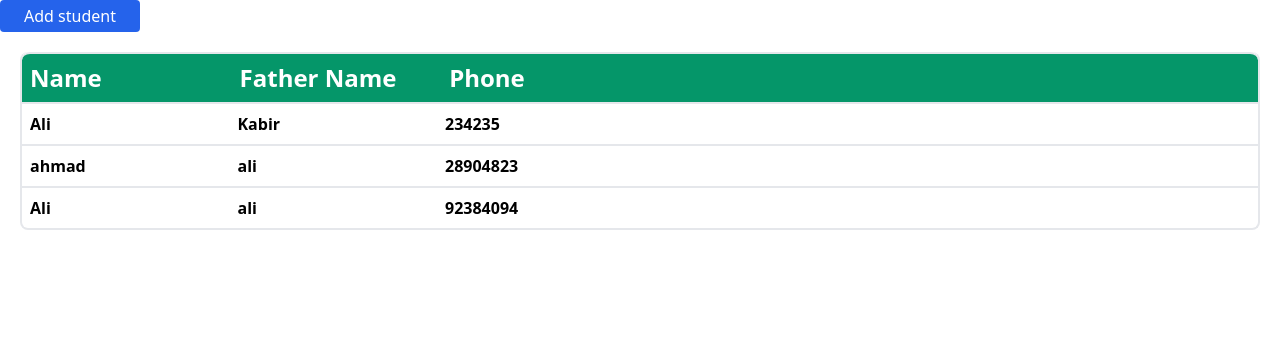
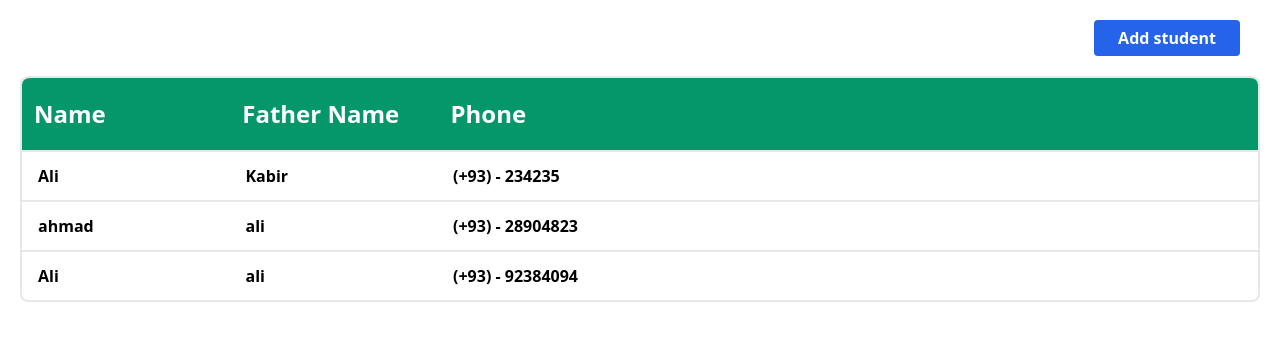
Before and after one commit to ShahedAhmadAhadi/django003, a Django app: page /home/ in a window 1280 px wide. Shown: the part 60-401 px from the top of the page. Run offline with Django 3.2, Linux system fonts and the light colour scheme; data comes from the database, SQL or seed files in the repository; both versions use the stored data as it was after the commit; style sheets or scripts are compiled from the project's sources.

Commit message:
refactor

```diff
--- a/students/static/students/app.js
+++ b/students/static/students/app.js
@@ -1,7 +1,11 @@
 let input = document.getElementById('search')
 let search_str = ''
+let ht = document.getElementById('wrapper').innerHTML
 input.addEventListener("keyup",async function () {
     let val = input.value
+if (input.value == '') {
+    document.getElementById('wrapper').innerHTML = ht
+}
 
 
     fetch(`http://localhost:8000/search/${val}`)
@@ -11,10 +15,10 @@ input.addEventListener("keyup",async function () {
             for (i in res){
                 document.getElementById('wrapper').innerHTML += `
                 <a href="../home/${ res[i]['roll_no'] }">
-                <div class="font-bold border-t-2 border-gray-200 p-2">
-                    <span class="w-1/6 inline-block"> ${res[i]['name']} </span>
+                <div class="font-bold border-t-2 border-gray-200 px-2 py-3">
+                    <span class="w-1/6 ml-2 inline-block"> ${res[i]['name']} </span>
                     <span class="w-1/6 inline-block">${res[i]['f/name']}</span>
-                    <span class="w-1/6 inline-block">${res[i]['phone']}</span>
+                    <span class="w-1/6 inline-block">(+93) - ${res[i]['phone']}</span>
                 </div>
             </a>`
                 // let li = show.appendChild(document.createElement('li'));
@@ -24,4 +28,17 @@ input.addEventListener("keyup",async function () {
                 // span2.appendChild(document.createTextNode(`${res[i]['f/name']}`))
             }
         })
+        // if (!val) {
+        //     document.getElementById('wrapper').innerHTML += `
+        //     console.log('a')
+        //     {% for student in stu_lst %}
+        //             <a href="../home/{{ student.s_roll }}">
+        //                 <div class="row font-bold border-t-2 border-gray-200 px-2 py-3">
+        //                     <span class="w-1/6 ml-2 inline-block"> {{ student.s_name }} </span>
+        //                     <span class="w-1/6 inline-block">{{ student.s_father_name }}</span>
+        //                     <span>(+93) - {{ student.s_phone }}</span>
+        //                 </div>
+        //             </a>
+        //             {% endfor %}`
+        // }
 })
--- a/students/templates/students/index.html
+++ b/students/templates/students/index.html
@@ -39,13 +39,16 @@
                 >
                 {% endif %}
             </header>
-            <a href="{% url 'add' %}" class=""
-                ><button class="bg-blue-600 px-6 py-1 text-white rounded">
+            <div class="text-right px-10 pt-5">
+                <a href="{% url 'add' %}" class=""
+                ><button class="bg-blue-600 px-6 py-1.5 font-semibold text-white rounded">
                     Add student
                 </button></a
             >
+            </div>
+
             <div class="overflow-hidden rounded-lg border-gray-200 border-2 border-t-0 m-5">
-                <div class="bg-green-600 border-gray-200 border-t-2 p-2 rounded-t-lg text-white font-bold text-2xl">
+                <div class="bg-green-600 border-gray-200 border-t-2 px-3 py-5 rounded-t-lg text-white font-bold text-2xl">
                     <span class="w-1/6  inline-block">Name</span>
                     <span class="w-1/6 inline-block">Father Name</span>
                     <span>Phone</span>
@@ -53,10 +56,10 @@
                 <div class="wrap" id="wrapper">
                     {% for student in stu_lst %}
                     <a href="../home/{{ student.s_roll }}">
-                        <div class="row font-bold border-t-2 border-gray-200 p-2">
-                            <span class="w-1/6 inline-block"> {{ student.s_name }} </span>
+                        <div class="row font-bold border-t-2 border-gray-200 px-2 py-3">
+                            <span class="w-1/6 ml-2 inline-block"> {{ student.s_name }} </span>
                             <span class="w-1/6 inline-block">{{ student.s_father_name }}</span>
-                            <span>{{ student.s_phone }}</span>
+                            <span>(+93) - {{ student.s_phone }}</span>
                         </div>
                     </a>
                     {% endfor %}
```
Also changed, not shown: db.sqlite3.
